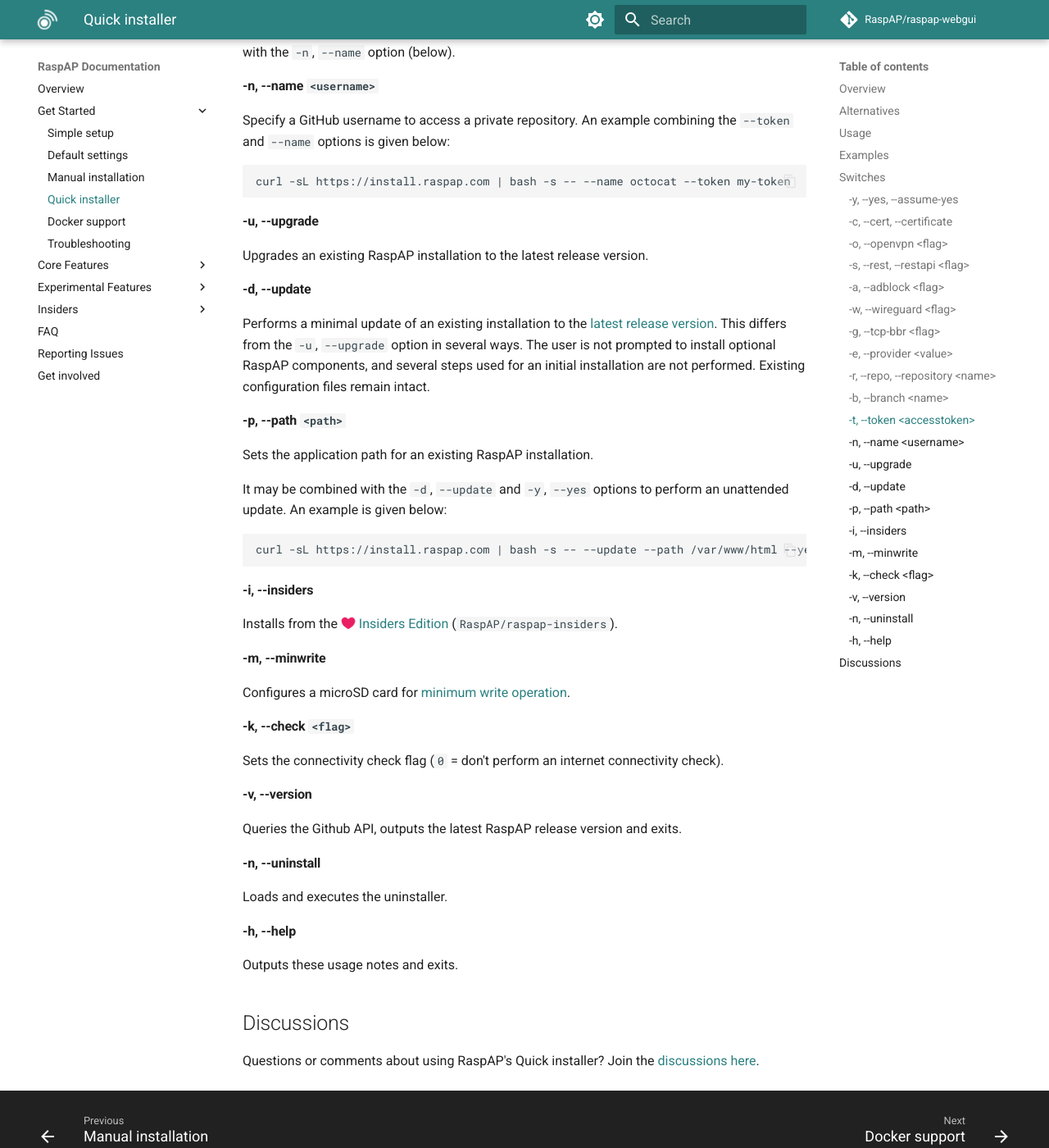
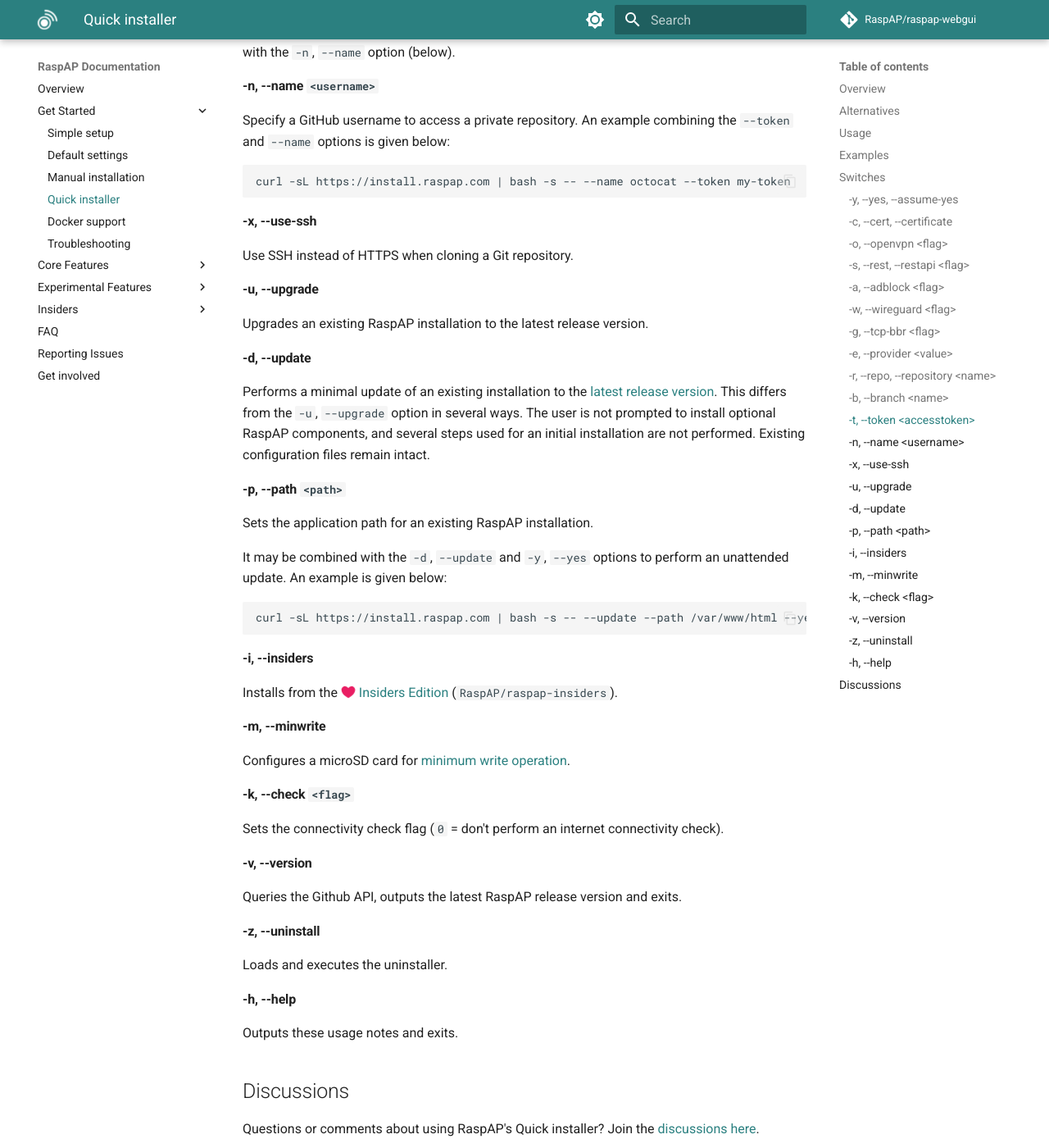
Before and after one commit to RaspAP/raspap-docs, an MkDocs documentation site: the page built from docs/get-started/quick-installer.md, in a window 1280 px wide and 1400 px high, scrolled down 3103 px. Shown: the whole window at 82% size. Built offline with MkDocs 1.6.1 and Material for MkDocs 9.7.7, drawn with Linux system fonts in a browser that asks for light colours; comment, search, counter and statistics services are not loaded.

````diff
--- a/docs/get-started/quick-installer.md
+++ b/docs/get-started/quick-installer.md
@@ -98,6 +98,9 @@ Specify a GitHub username to access a private repository. An example combining t
 curl -sL https://install.raspap.com | bash -s -- --name octocat --token my-token
 ```
 
+#### -x, --use-ssh
+Use SSH instead of HTTPS when cloning a Git repository.
+
 #### -u, --upgrade
 Upgrades an existing RaspAP installation to the latest release version.
 
@@ -125,7 +128,7 @@ Sets the connectivity check flag (`0` = don't perform an internet connectivity c
 #### -v, --version
 Queries the Github API, outputs the latest RaspAP release version and exits.
 
-#### -n, --uninstall
+#### -z, --uninstall
 Loads and executes the uninstaller.
 
 #### -h, --help
````
